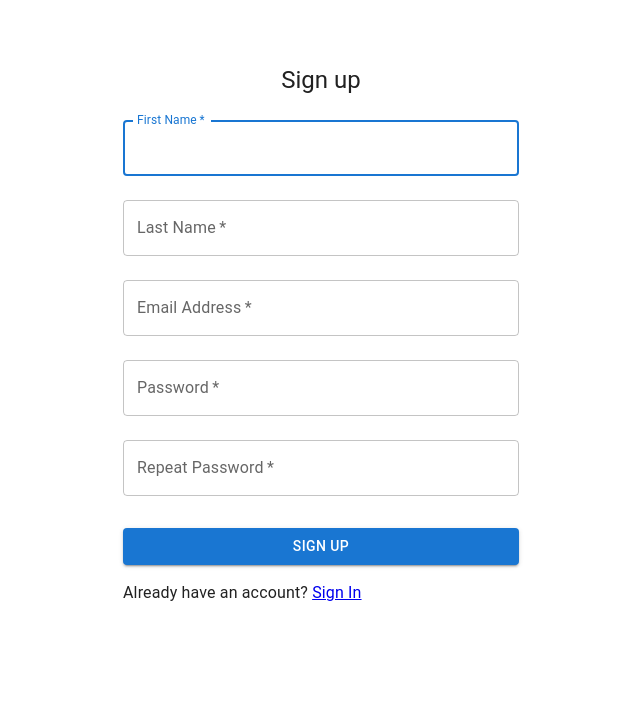
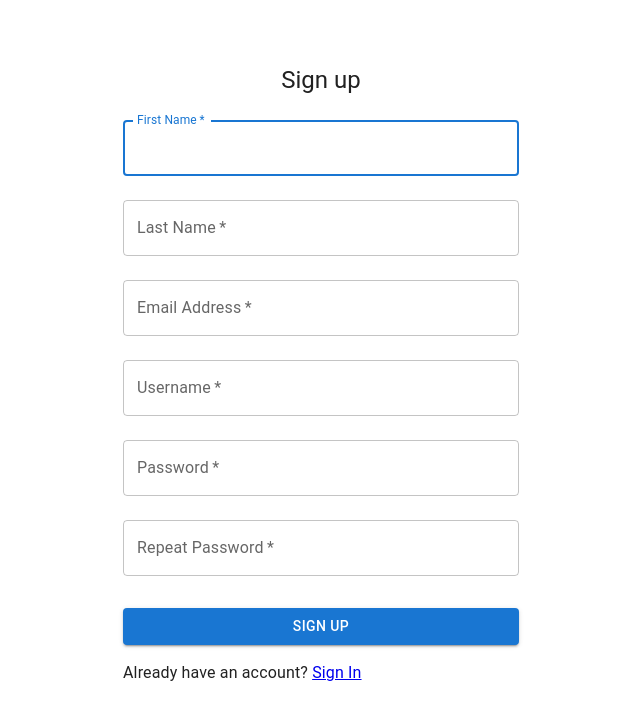
Before and after one commit to yuraavakyan/protectedDashboard, a React (Create React App) app in the folder client/: page /signup in a window 1280 px wide. Shown: the top 720 px of the page, without its empty margins (319-959 px from the left). Built offline with nearby package versions, Linux system fonts and the light colour scheme; no server answers.

Commit message:
front-end adjustments

```diff
--- a/client/src/components/Signin.jsx
+++ b/client/src/components/Signin.jsx
@@ -60,7 +60,7 @@ const SignIn = () => {
               name='email'
               autoComplete='email'
               autoFocus
-              error={validationError}
+              error={!!validationError}
             />
             <TextField
               margin='normal'
@@ -71,7 +71,7 @@ const SignIn = () => {
               type='password'
               id='password'
               autoComplete='current-password'
-              error={validationError}
+              error={!!validationError}
               helperText={validationError}
             />
             <Button type='submit' fullWidth variant='contained' sx={{ mt: 3, mb: 2 }}>
--- a/client/src/components/Signup.jsx
+++ b/client/src/components/Signup.jsx
@@ -7,7 +7,7 @@ import Box from '@mui/material/Box';
 import Typography from '@mui/material/Typography';
 import Container from '@mui/material/Container';
 import { createTheme, ThemeProvider } from '@mui/material/styles';
-import { Link } from 'react-router-dom';
+import { Link, Navigate } from 'react-router-dom';
 import { useEffect } from 'react';
 
 const theme = createTheme();
@@ -16,31 +16,44 @@ const SignUp = () => {
     const [formData, setFormData] = useState({})
     const [validationError, setValidationError] = useState()
     const [passwordError, setPasswordError] = useState('')
+    const [signupSuccess, setSignupSuccess] = useState(false)
     const handleSubmit = (event) => {
         event.preventDefault();
         const data = new FormData(event.currentTarget);
         // eslint-disable-next-line no-console
         axios({
             method: 'POST',
-            url: 'http://localhost:5000/users/signup',
+            url: 'http://localhost:5000/users',
             headers: 'Content-Type: application/json',
             data: {
                 firstName: data.get('firstName'),
                 lastName: data.get('lastName'),
-                username: data.get('email'),
+                username: data.get('username'),
+                email: data.get('email'),
                 password: data.get('password'),
             },
         }).then(res => {
-            console.log(res.data)
+            setSignupSuccess(true)
         }).catch((e) => setValidationError(e.response?.data));
     };
 
     useEffect(() => {
-        if(formData.password !== formData.repeatPassword) setPasswordError('passwords should match')
+        if (formData.password !== formData.repeatPassword) setPasswordError('passwords should match')
         else setPasswordError('')
     }, [formData])
 
+    useEffect(() => {
+        axios({
+            method: "GET",
+            url: 'http://localhost:5000/users'
+        })
+    }, [])
+
     return (
+        signupSuccess ?
+            (<Navigate to={'/signin'} />)
+            :
+            (
                 <ThemeProvider theme={theme}>
                     <Container component='main' maxWidth='xs'>
                         <CssBaseline />
@@ -66,7 +79,7 @@ const SignUp = () => {
                                     name='firstName'
                                     autoComplete='firstName'
                                     autoFocus
-                            onBlur={(e) => setFormData({...formData, firstName: e.target.value})}
+                                    onBlur={(e) => setFormData({ ...formData, firstName: e.target.value })}
                                     error={validationError}
                                 />
                                 <TextField
@@ -78,7 +91,7 @@ const SignUp = () => {
                                     name='lastName'
                                     autoComplete='lastName'
                                     error={validationError}
-                            onBlur={(e) => setFormData({...formData, lastName: e.target.value})}
+                                    onBlur={(e) => setFormData({ ...formData, lastName: e.target.value })}
                                 />
                                 <TextField
                                     margin='normal'
@@ -89,8 +102,18 @@ const SignUp = () => {
                                     name='email'
                                     autoComplete='email'
                                     error={validationError}
-                            onBlur={(e) => setFormData({...formData, email: e.target.value})}
-
+                                    onBlur={(e) => setFormData({ ...formData, email: e.target.value })}
+                                />
+                                <TextField
+                                    margin='normal'
+                                    required
+                                    fullWidth
+                                    id='username'
+                                    label='Username'
+                                    name='username'
+                                    autoComplete='username'
+                                    error={validationError}
+                                    onBlur={(e) => setFormData({ ...formData, username: e.target.value })}
                                 />
                                 <TextField
                                     margin='normal'
@@ -102,7 +125,7 @@ const SignUp = () => {
                                     id='Password'
                                     error={passwordError}
                                     helperText={validationError}
-                            onBlur={(e) => setFormData({...formData, password: e.target.value})}
+                                    onBlur={(e) => setFormData({ ...formData, password: e.target.value })}
                                 />
                                 <TextField
                                     margin='normal'
@@ -114,7 +137,7 @@ const SignUp = () => {
                                     id='repeatPassword'
                                     error={passwordError}
                                     helperText={validationError}
-                            onBlur={(e) => setFormData({...formData, repeatPassword: e.target.value})}
+                                    onBlur={(e) => setFormData({ ...formData, repeatPassword: e.target.value })}
 
                                 />
                                 <Button type='submit' fullWidth variant='contained' sx={{ mt: 3, mb: 2 }}>
@@ -127,6 +150,7 @@ const SignUp = () => {
                         </Box>
                     </Container>
                 </ThemeProvider>
+            )
     );
 };
 
--- a/client/src/components/dashboard/Dashboard.jsx
+++ b/client/src/components/dashboard/Dashboard.jsx
@@ -35,11 +35,24 @@ const Dashboard = () => {
       setAuthenticated(true);
       axios({
         method: "GET",
-        url: 'http://localhost:5000/get-exam-results',
+        url: 'http://localhost:5000/exam-results',
         headers: {
           authorization: `Bearer ${accessToken}`
         }
       }).then(res => setScore(res.data[0].score))
+
+      //       axios({
+      //   method: "POST",
+      //   url: 'http://localhost:5000/exam-results',
+      //   // headers: {
+      //   //   authorization: `Bearer ${accessToken}`
+      //   // },
+      //   data: {
+      //     userId: '63860f9f70007d5bd815004c',
+      //     score: 8
+      //   }
+      // }).then(res => setScore(res.data[0].score))
+
     }
 
   }, [authenticated])
```
Lines whose indentation alone changed are shown as unchanged.
